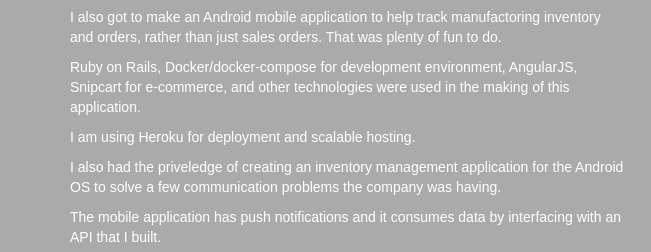
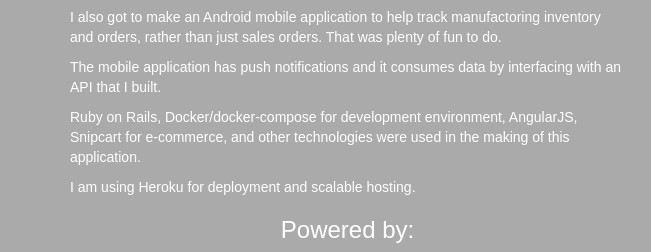
Before and after one commit to aurorahay/aurorahay.github.io, a website: page index.html in a window 1280 px wide. Shown: the part 3522-3774 px from the top of the page, 0-651 px from the left. Drawn offline with nearby package versions, Linux system fonts and the light colour scheme; some packages are replaced by stand-ins of ours; grey boxes are pictures that could not be loaded; a script that the page names is missing.

Commit message:
fix meglio paragraph

```diff
--- a/app/projects/projects.html
+++ b/app/projects/projects.html
@@ -78,17 +78,16 @@
                 <p>This knife company represents both of those aspects in so many ways.</p>
                 <p>So, I made a website to represent what they do: create beautiful, custom made knives, as well as the best production kitchen knife that is out there as far as materials and craftsmanship go.</p>
                 <p>I also got to make an Android mobile application to help track manufactoring inventory and orders, rather than just sales orders. That was plenty of fun to do.</p>
+                <p>The mobile application has push notifications and it consumes data by interfacing with an API that I built.</p>
                 <p>Ruby on Rails, Docker/docker-compose for development environment, AngularJS, Snipcart for e-commerce, and other technologies were used in the making of this application.</p>
                 <p>I am using Heroku for deployment and scalable hosting.</p>
-                <p>I also had the priveledge of creating an inventory management application for the Android OS to solve a few communication problems the company was having.</p>
-                <p>The mobile application has push notifications and it consumes data by interfacing with an API that I built.</p>
+
                 <div class="agile-6-tech technology-row img-row">
                     <h3>Powered by:</h3>
                     <img class="agile-6-ror" src="app/images/technologies_logos/back_end/Ruby_on_Rails-logo.png" />
                     <img class="agile-6-jquery" src="app/images/technologies_logos/mobile/android.png" />
                     <img class="agile-6-docker" src="app/images/technologies_logos/devops/docker-logo.png" />
                 </div>
-
             </div>
             <div class="agile6-image col-lg-6 text-align-center">
                 <a href="app/images/projects/meglio_640.gif" class="lsb-preview meglio-img" data-lsb-group="meglio">
```
